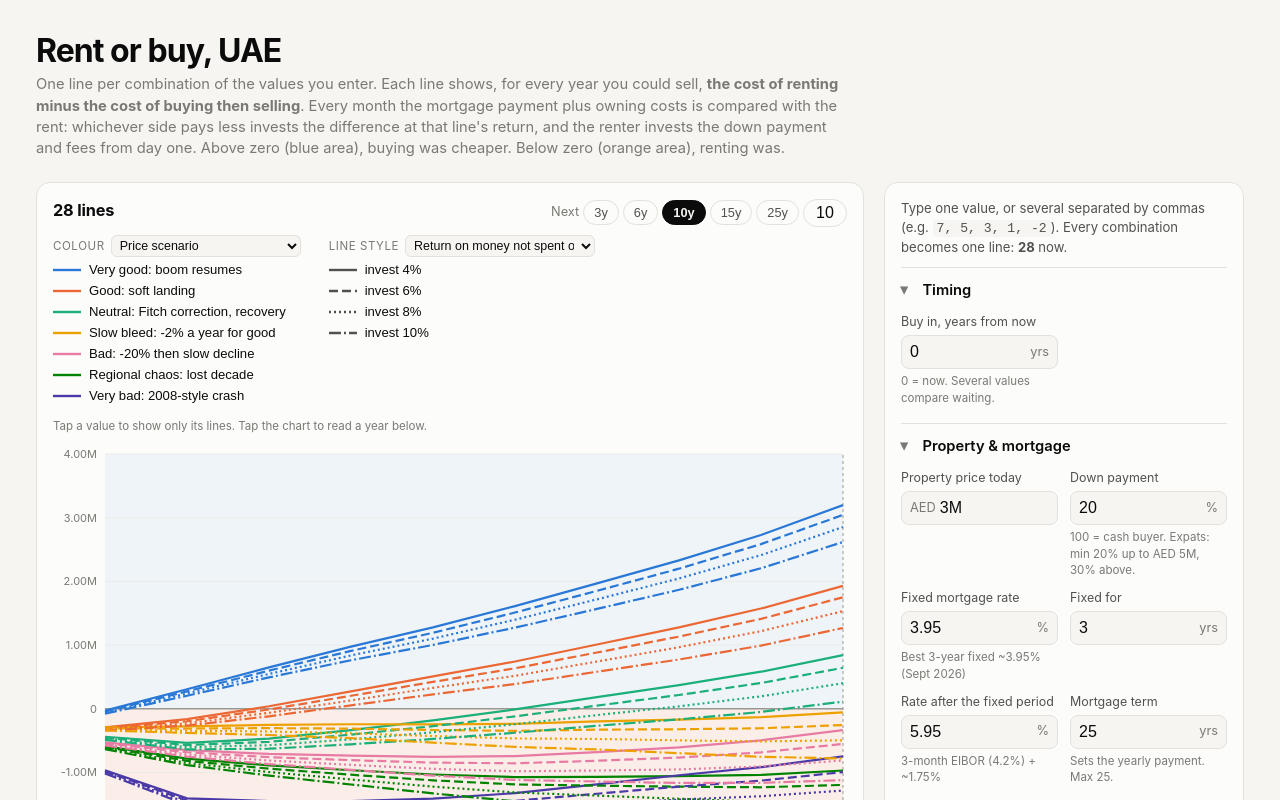
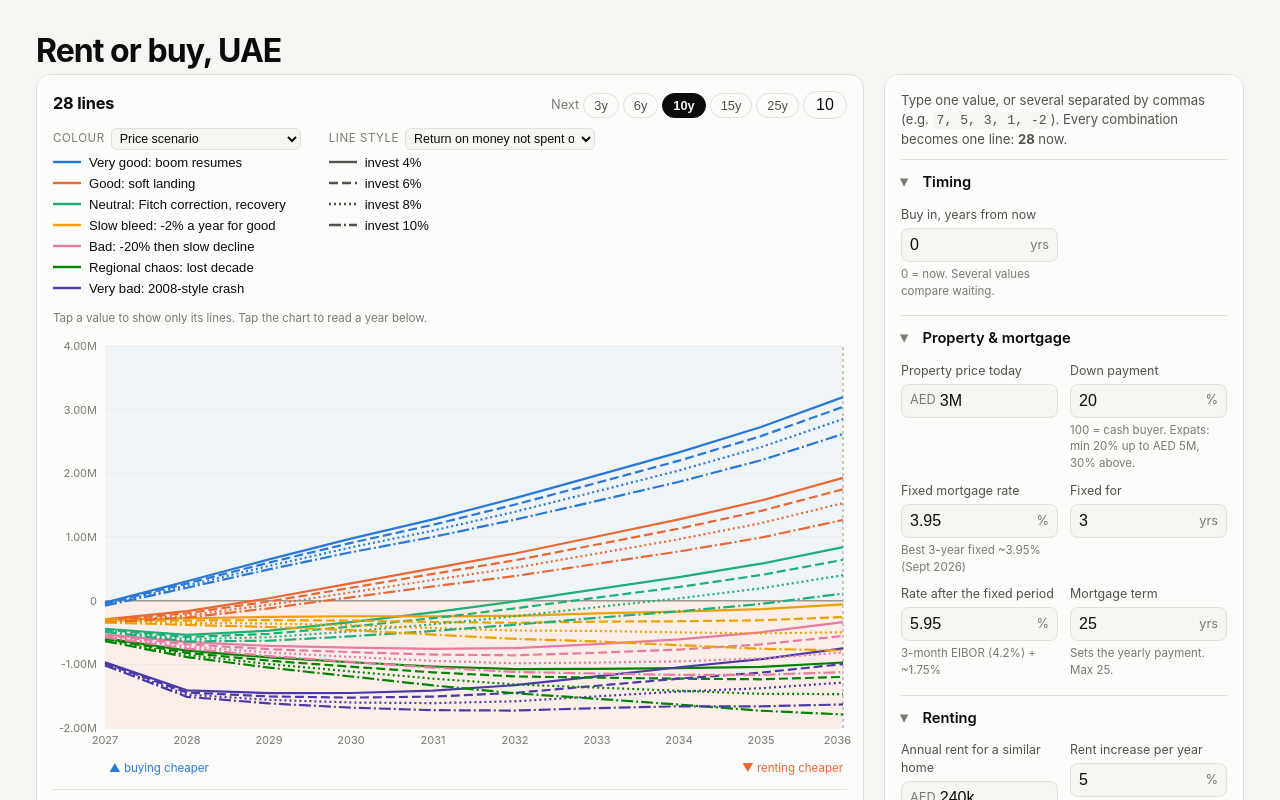
Before and after one commit to Zboule/rent-vs-buy-uae, a React (Vite) app: page / in a window 1280 px wide. Shown: the top 800 px of the page. Built offline with nearby package versions, Linux system fonts and the light colour scheme.

Commit message:
Remove intro paragraph
Co-Authored-By: Claude Opus 5.5 (1M context) <noreply@anthropic.com>
Claude-Session: https://claude.ai/code/session_01SGeUVgQihc8iY5aYodmd9q

```diff
--- a/src/App.tsx
+++ b/src/App.tsx
@@ -21,13 +21,6 @@ export default function App() {
     <div className="page">
       <header className="hero">
         <h1>Rent or buy, UAE</h1>
-        <p className="intro">
-          One line per combination of the values you enter. Each line shows, for every year you could sell,{' '}
-          <b>the cost of renting minus the cost of buying then selling</b>. Every month the mortgage payment plus owning
-          costs is compared with the rent: whichever side pays less invests the difference at that line's return, and
-          the renter invests the down payment and fees from day one. Above zero (blue area), buying was cheaper. Below
-          zero (orange area), renting was.
-        </p>
       </header>
       <div className="layout">
         <main className="results">
```
